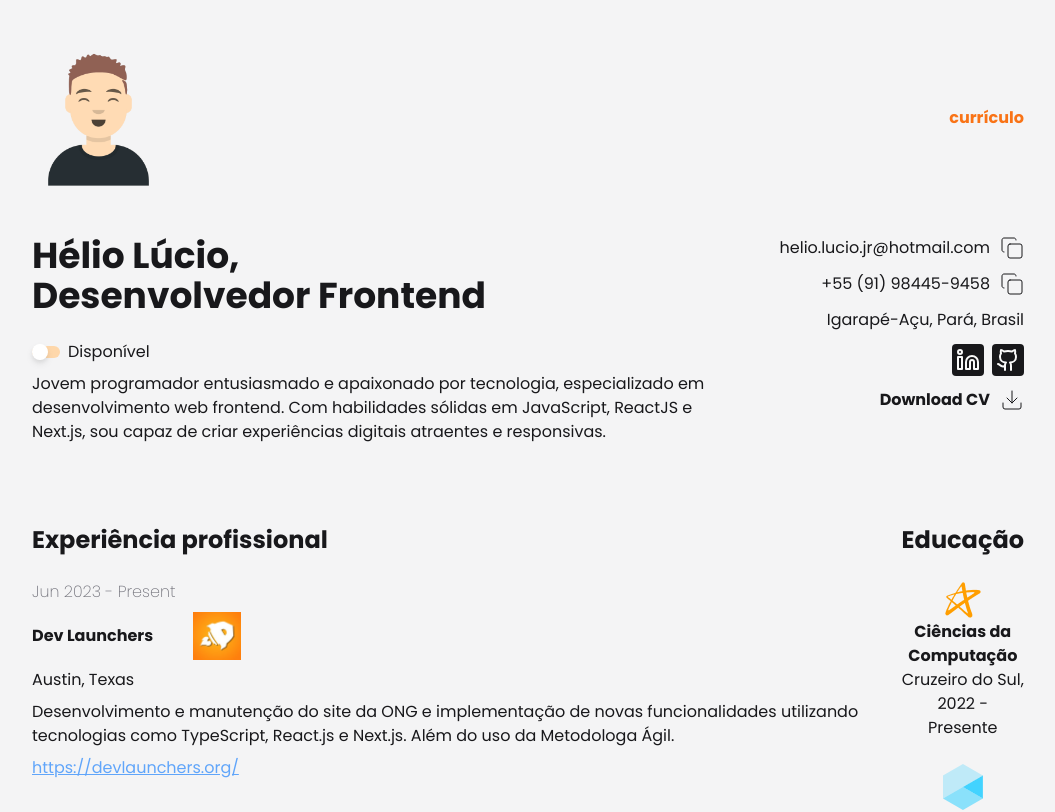
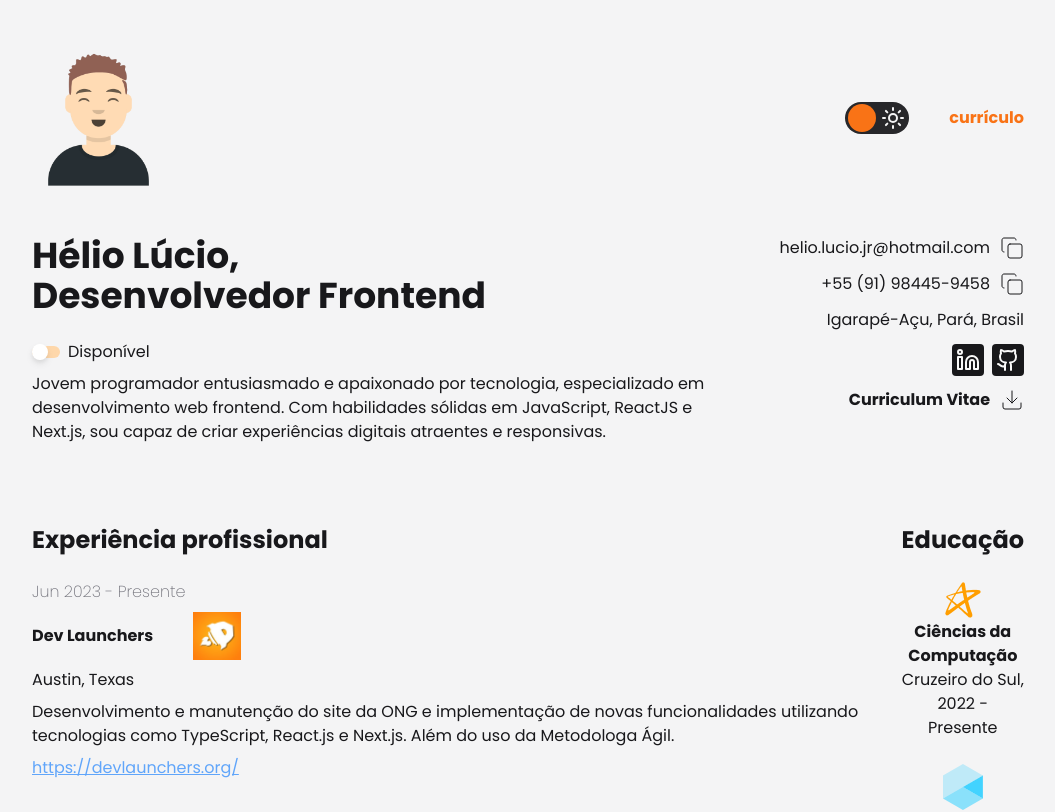
Before and after one commit to helioLJ/cv-portfolio, a Next.js app: page / in a window 1280 px wide. Shown: the top 812 px of the page, without its empty margins (112-1167 px from the left). Built offline with nearby package versions, Linux system fonts and the light colour scheme.

Commit message:
theme switcher

```diff
--- a/package.json
+++ b/package.json
@@ -9,6 +9,9 @@
     "lint": "next lint"
   },
   "dependencies": {
+    "@emotion/react": "^11.11.1",
+    "@emotion/styled": "^11.11.0",
+    "@mui/material": "^5.13.5",
     "@phosphor-icons/react": "^2.0.9",
     "@types/node": "20.2.3",
     "@types/react": "18.2.6",
--- a/src/app/layout.tsx
+++ b/src/app/layout.tsx
@@ -18,7 +18,7 @@ export default function RootLayout({ children }: { children: ReactNode }) {
   return (
     <html lang="en">
       <body
-        className={`${poppins.variable} overflow-x-hidden bg-zinc-100 px-4 py-11 font-sans text-zinc-900 sm:px-12 lg:px-36`}
+        className={`${poppins.variable} overflow-x-hidden bg-zinc-100 px-4 py-11 font-sans text-zinc-900 transition-colors dark:bg-zinc-800 dark:text-white sm:px-12 lg:px-36`}
       >
         <Header />
         {children}
--- a/src/components/AboutMe.tsx
+++ b/src/components/AboutMe.tsx
@@ -7,7 +7,7 @@ export default function AboutMe() {
     <div className="mt-11 flex flex-col justify-between gap-16 sm:flex-row">
       {/* Left */}
       <div>
-        <h1 className="flex-1 text-3xl font-bold text-zinc-900 sm:text-4xl">
+        <h1 className="flex-1 text-3xl font-bold text-zinc-900 dark:text-white sm:text-4xl">
           Hélio Lúcio,<br></br>
           Desenvolvedor Frontend
         </h1>
@@ -51,8 +51,8 @@ export default function AboutMe() {
           target="_blank"
           className="flex justify-end gap-2.5 text-left font-bold transition-opacity hover:opacity-40"
         >
-          Download CV
-          <Download className="stroke-1 text-zinc-900 transition-transform" />
+          Curriculum Vitae
+          <Download className="stroke-1 text-zinc-900 transition-transform dark:text-gray-200" />
         </Link>
       </div>
     </div>
--- /dev/null
+++ b/src/components/BasicSelect.tsx
@@ -0,0 +1,34 @@
+import Box from '@mui/material/Box'
+import InputLabel from '@mui/material/InputLabel'
+import MenuItem from '@mui/material/MenuItem'
+import FormControl from '@mui/material/FormControl'
+import Select, { SelectChangeEvent } from '@mui/material/Select'
+import { useState } from 'react'
+
+export default function BasicSelect() {
+  const [age, setAge] = useState('')
+
+  const handleChange = (event: SelectChangeEvent) => {
+    setAge(event.target.value as string)
+  }
+
+  return (
+    <Box sx={{ minWidth: 60 }}>
+      <FormControl fullWidth>
+        <InputLabel id="demo-simple-select-label">Idioma</InputLabel>
+        <Select
+          labelId="demo-simple-select-label"
+          id="demo-simple-select"
+          value={age}
+          label="Age"
+          onChange={handleChange}
+        >
+          <MenuItem selected value={10}>
+            Português 🇧🇷
+          </MenuItem>
+          <MenuItem value={20}>Inglês 🇺🇸</MenuItem>
+        </Select>
+      </FormControl>
+    </Box>
+  )
+}
--- a/src/components/CopyButton.tsx
+++ b/src/components/CopyButton.tsx
@@ -27,7 +27,7 @@ export default function CopyButton({ content }: CopyButtonProps) {
       className="relative flex justify-end gap-2.5 transition-colors hover:text-zinc-400"
     >
       {content}
-      <Copy className="stroke-1 text-zinc-900" />
+      <Copy className="stroke-1 text-zinc-900 dark:text-gray-200" />
       <div
         className={`absolute -right-5 -top-7 rounded-md bg-green-500 px-2 py-1 text-xs text-white ${
           show ? 'opacity-1' : 'opacity-0'
--- a/src/components/ExperienceAndEducation.tsx
+++ b/src/components/ExperienceAndEducation.tsx
@@ -12,8 +12,8 @@ export default function ExperienceAndEducation() {
         {/* Card de Experiência */}
         <div>
           <div className="mt-6 space-y-2">
-            <span className="font-extralight text-zinc-500">
-              Jun 2023 - Present
+            <span className="font-extralight text-zinc-500 dark:text-gray-200">
+              Jun 2023 - Presente
             </span>
             <div className="mb-2 flex items-center gap-10">
               <h3 className="font-bold">Dev Launchers</h3>
--- a/src/components/Header.tsx
+++ b/src/components/Header.tsx
@@ -3,18 +3,50 @@ import Image from 'next/image'
 import ProfilePicture from '../assets/avatar-profile.png'
 import Link from 'next/link'
 import { usePathname } from 'next/navigation'
+import { useState, useEffect } from 'react'
+import { Moon, Sun } from 'lucide-react'
 
 export default function Header() {
   const pathname = usePathname()
 
+  const [theme, setTheme] = useState('light')
+
+  useEffect(() => {
+    if (theme === 'dark') {
+      document.documentElement.classList.add('dark')
+    } else {
+      document.documentElement.classList.remove('dark')
+    }
+  }, [theme])
+
+  function handleThemeSwitch() {
+    setTheme(theme === 'dark' ? 'light' : 'dark')
+  }
+
   return (
     <header className="flex items-center justify-between">
-      <Image
-        className="w-[100px] sm:w-[136px]"
-        src={ProfilePicture}
-        alt="Meu avatar cartoonizado"
-      />
-      <nav className="flex gap-10">
+      <Link href="/">
+        <Image
+          className="w-[100px] sm:w-[136px]"
+          src={ProfilePicture}
+          alt="Meu avatar cartoonizado"
+        />
+      </Link>
+      <nav className="flex items-center gap-10">
+        <button
+          className={`${
+            theme === 'light' ? 'bg-zinc-800' : 'bg-white'
+          } relative h-8 w-16 rounded-full p-0.5 transition-colors`}
+          onClick={handleThemeSwitch}
+        >
+          <div
+            className={`${
+              theme === 'light' ? 'translate-x-[1px] ' : 'translate-x-[31.5px]'
+            } absolute bottom-0.5 z-10 h-7 w-7 rounded-full bg-orange-500 transition-transform`}
+          ></div>
+          <Moon className="absolute bottom-1 left-1 z-0 text-zinc-800" />
+          <Sun className="absolute bottom-1 right-1 z-0 text-zinc-100" />
+        </button>
         <Link
           href="/"
           className={`${
--- a/tailwind.config.js
+++ b/tailwind.config.js
@@ -5,6 +5,7 @@ module.exports = {
     './src/components/**/*.{js,ts,jsx,tsx,mdx}',
     './src/app/**/*.{js,ts,jsx,tsx,mdx}',
   ],
+  darkMode: 'class',
   theme: {
     extend: {
       fontFamily: {
```
Also changed, not shown: 1 other file (tests, documents, lock files or other folders).
